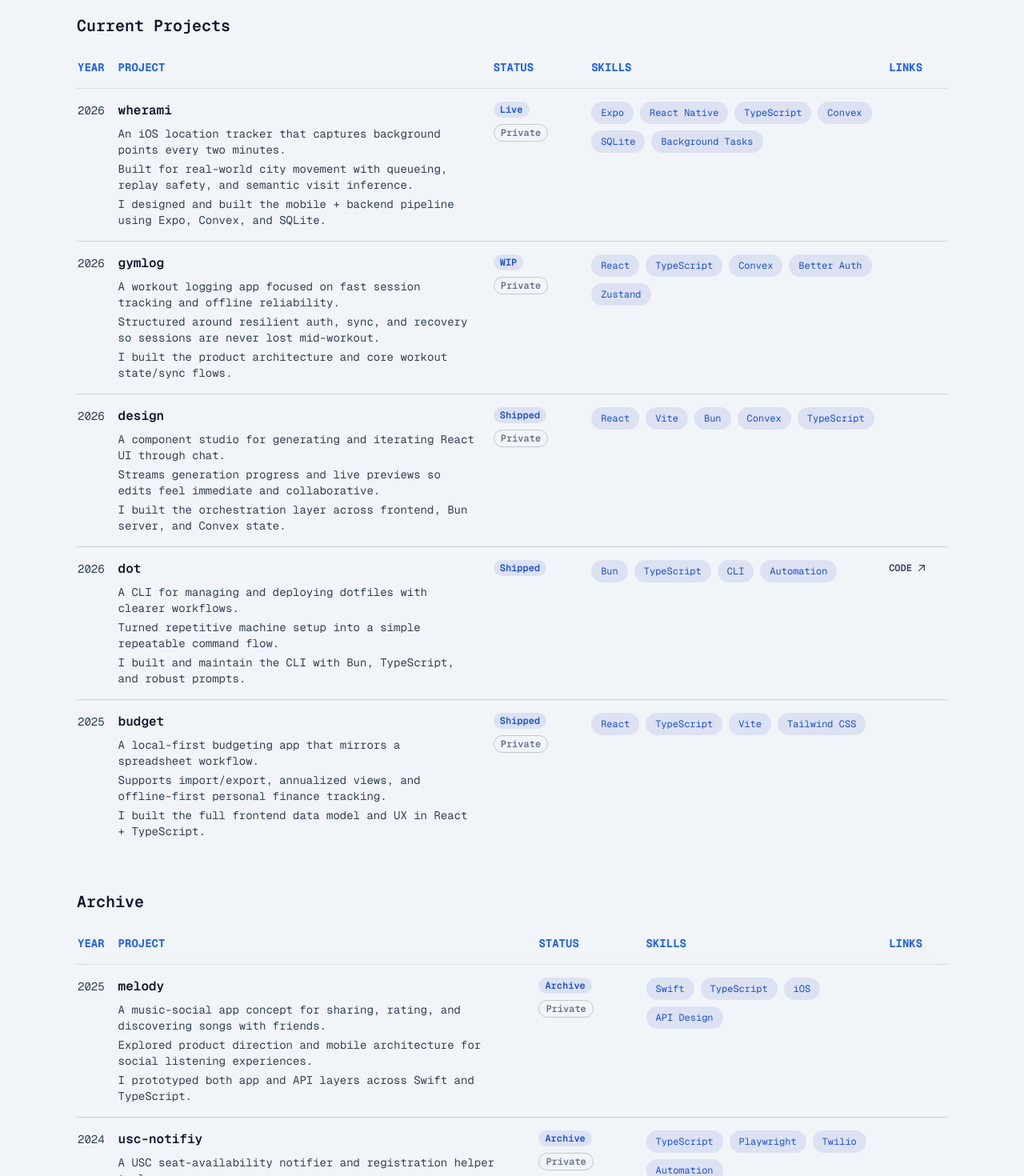
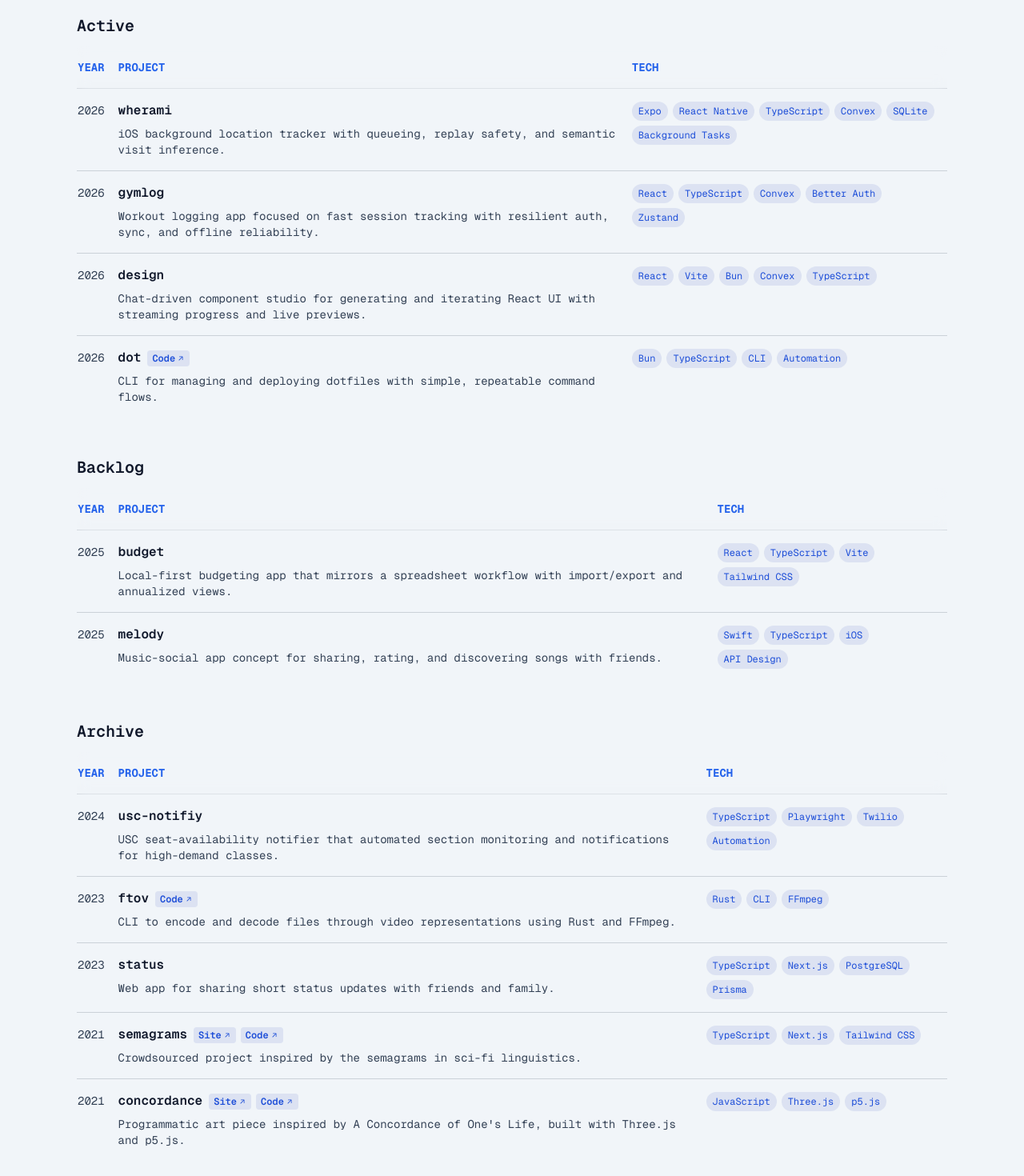
Before and after one commit to brendonzimmer/site, a Next.js app: page /projects in a window 1280 px wide. Shown: the part 180-1650 px from the top of the page at 80% size. Built offline with nearby package versions, Linux system fonts and the light colour scheme.

Commit message:
Adjust experience drawer styling

```diff
--- a/src/app/page.tsx
+++ b/src/app/page.tsx
@@ -85,7 +85,9 @@ const Experiences = () => (
   <Section.Items
     name="Experiences"
     items={experiences.map((experience) => (
-      <li key={`${experience.company.name}_${experience.date}`}>
+      <li
+        key={`${experience.company.name}_${experience.date}_${experience.roles[0].role}`}
+      >
         <Experience {...experience} />
       </li>
     ))}
--- a/src/app/projects/page.tsx
+++ b/src/app/projects/page.tsx
@@ -4,8 +4,12 @@ import { Item } from "@/components/item";
 import { projects } from "@/data";
 
 export default function ProjectsPage() {
-  const currentProjects = projects
+  const activeProjects = projects
     .filter((project) => project.group === "current")
+    .sort((a, b) => b.year - a.year);
+
+  const backlogProjects = projects
+    .filter((project) => project.group === "backlog")
     .sort((a, b) => b.year - a.year);
 
   const archiveProjects = projects
@@ -28,7 +32,10 @@ export default function ProjectsPage() {
       </h1>
 
       <main className="mt-4 flex flex-col gap-12">
-        <ProjectsTable title="Current Projects" rows={currentProjects} />
+        <ProjectsTable title="Active" rows={activeProjects} />
+        {backlogProjects.length > 0 && (
+          <ProjectsTable title="Backlog" rows={backlogProjects} />
+        )}
         <ProjectsTable title="Archive" rows={archiveProjects} />
       </main>
     </div>
@@ -51,9 +58,7 @@ function ProjectsTable({
           <tr className="text-sm font-semibold uppercase text-clr *:py-4">
             <th>Year</th>
             <th>Project</th>
-            <th className="hidden sm:table-cell">Status</th>
-            <th className="hidden sm:table-cell">Skills</th>
-            <th className="hidden sm:table-cell">Links</th>
+            <th className="hidden sm:table-cell">Tech</th>
           </tr>
         </thead>
 
@@ -65,31 +70,15 @@ function ProjectsTable({
             >
               <td className="translate-y-px">{project.year}</td>
               <td className="flex flex-col gap-2">
-                <Project.Title as="h2" title={project.title} />
-                <Project.Summary summary={project.summary} className="text-sm" />
-                <Project.Badges
-                  status={project.status}
-                  visibility={project.visibility}
-                  className="sm:hidden"
+                <Project.TitleRow
+                  as="h2"
+                  title={project.title}
+                  links={project.links}
                 />
-              </td>
-              <td className="hidden sm:table-cell">
-                <Project.Badges
-                  status={project.status}
-                  visibility={project.visibility}
-                />
+                <Project.Description description={project.description} />
               </td>
               <td className="hidden sm:table-cell">
                 <Item.Tags list={project.skills} />
-              </td>
-              <td className="hidden sm:table-cell">
-                <Project.Links
-                  links={project.links}
-                  title={project.title}
-                  forceColumn
-                  icon="arrow-out"
-                  className="text-auto"
-                />
               </td>
             </tr>
           ))}
--- a/src/components/item.tsx
+++ b/src/components/item.tsx
@@ -45,12 +45,12 @@ Item.Tags = function Tags({
 }) {
   if (!list?.length) return null;
   return (
-    <ul className={cn("flex flex-wrap gap-2", pCn)}>
+    <ul className={cn("flex flex-wrap gap-1.5", pCn)}>
       {list.map((tag) => (
         <li key={tag}>
           <div
             className={cn(
-              "whitespace-nowrap rounded-full bg-clr++/10 px-3 py-1 text-xs leading-5 text-clr+",
+              "whitespace-nowrap rounded-full bg-clr++/10 px-2 py-0.5 text-xs leading-5 text-clr+",
               tagCn,
             )}
           >
--- a/src/components/project.tsx
+++ b/src/components/project.tsx
@@ -1,29 +1,29 @@
-import { ArrowOutIcon, LinkIcon } from "@/icons";
+import { ArrowOutIcon } from "@/icons";
 import type { Project as ProjectType } from "@/data";
 import { InlineLink } from "./link";
-import { Item } from "./item";
 import { cn } from "@/utils";
 
 const statusLabel: Record<ProjectType["status"], string> = {
-  live: "Live",
-  shipped: "Shipped",
-  wip: "WIP",
-  archived: "Archive",
+  active: "Active",
+  backlog: "Backlog",
+  archive: "Archive",
 };
 
 export function Project(project: ProjectType) {
-  const { title, summary, skills, links, status, visibility } = project;
+  const { title, year, description, skills, links, status, visibility } =
+    project;
 
   return (
-    <div className="text-pretty lg:grid lg:grid-cols-[1fr_7fr]">
-      <Project.Links links={links} title={title} />
-
-      <div className="flex flex-col gap-2">
-        <Project.Title as="h3" title={title} />
-        <Project.Badges status={status} visibility={visibility} />
-        <Project.Summary summary={summary} />
-        <Item.Tags list={skills} />
-      </div>
+    <div className="flex flex-col gap-2 text-pretty">
+      <Project.TitleRow
+        as="h3"
+        title={title}
+        links={links}
+        year={year}
+        status={status}
+        visibility={visibility}
+      />
+      <Project.Description description={description} />
     </div>
   );
 }
@@ -35,89 +35,70 @@ Project.Title = function Title({
   title: string;
   as: "h2" | "h3";
 }) {
-  return <As className="text-base font-semibold leading-snug text-auto+">{title}</As>;
+  return (
+    <As className="text-base font-semibold leading-snug text-auto+">
+      {title}
+    </As>
+  );
 };
 
-Project.Badges = function Badges({
+Project.TitleRow = function TitleRow({
+  title,
+  links,
+  year,
   status,
   visibility,
-  className,
+  as: As,
 }: {
-  status: ProjectType["status"];
-  visibility: ProjectType["visibility"];
-  className?: string;
+  title: string;
+  links?: ProjectType["links"];
+  year?: number;
+  status?: ProjectType["status"];
+  visibility?: ProjectType["visibility"];
+  as: "h2" | "h3";
 }) {
   return (
-    <div className={cn("flex flex-wrap gap-2", className)}>
-      <span className="rounded-full bg-clr++/10 px-2 py-0.5 text-xs font-semibold text-clr+">
-        {statusLabel[status]}
-      </span>
+    <div className="flex flex-wrap items-baseline gap-1.5">
+      <As className="mr-0.5 text-base font-semibold leading-snug text-auto+">
+        {title}
+      </As>
+      {year && (
+        <span className="rounded bg-clr++/10 px-1.5 py-0.5 text-xs font-semibold text-clr+">
+          {year}
+        </span>
+      )}
+      {status && (
+        <span className="rounded bg-clr++/10 px-1.5 py-0.5 text-xs font-semibold text-clr+">
+          {statusLabel[status]}
+        </span>
+      )}
       {visibility === "private" && (
-        <span className="rounded-full border border-auto/25 px-2 py-0.5 text-xs font-semibold text-auto-">
+        <span className="rounded border border-auto/25 px-1.5 py-0.5 text-xs font-semibold text-auto-">
           Private
         </span>
       )}
-    </div>
-  );
-};
-
-Project.Summary = function Summary({
-  summary,
-  className,
-}: {
-  summary: ProjectType["summary"];
-  className?: string;
-}) {
-  return (
-    <div className={cn("flex flex-col gap-1 text-sm text-auto", className)}>
-      <p>{summary.what}</p>
-      <p>{summary.impact}</p>
-      <p>{summary.role}</p>
-    </div>
-  );
-};
-
-Project.Links = function Links({
-  links,
-  title,
-  icon = "link",
-  forceColumn = false,
-  className,
-}: {
-  links: ProjectType["links"];
-  title: string;
-  forceColumn?: boolean;
-  icon?: "link" | "arrow-out";
-  className?: string;
-}) {
-  if (!links?.length) return <div />;
-
-  return (
-    <div
-      className={cn(
-        "flex gap-2.5 pb-1 text-xs font-semibold uppercase lg:mt-0.5 lg:flex-col lg:gap-0.5 lg:pb-0 lg:pr-2",
-        forceColumn && "flex-col",
-      )}
-    >
-      {links.map(({ name, url }) => (
+      {links?.map(({ name, url }) => (
         <InlineLink
           key={`${name}_${url}`}
+          href={url}
           target={url.startsWith("/") ? "_self" : "_blank"}
-          href={url}
-          className={cn(
-            "flex items-center gap-1 text-clr",
-            icon === "arrow-out" && "group/link",
-            className,
-          )}
+          className="group/link rounded bg-clr++/10 px-1.5 py-0.5 text-xs font-semibold text-clr+"
           ariaLabel={`${name} link for ${title}`}
         >
-          {icon === "link" && <LinkIcon />}
           {name}
-          {icon === "arrow-out" && (
-            <ArrowOutIcon className="inline-block transition-transform group-hover/link:-translate-y-0.5 group-hover/link:translate-x-0.5 group-focus-visible/link:-translate-y-0.5 group-focus-visible/link:translate-x-0.5 motion-reduce:transition-none" />
-          )}
+          <ArrowOutIcon className="mb-px ml-0.5 inline-block size-2.5 transition-transform group-hover/link:-translate-y-0.5 group-hover/link:translate-x-0.5 group-focus-visible/link:-translate-y-0.5 group-focus-visible/link:translate-x-0.5 motion-reduce:transition-none" />
         </InlineLink>
       ))}
     </div>
   );
 };
+
+Project.Description = function Description({
+  description,
+  className,
+}: {
+  description: string;
+  className?: string;
+}) {
+  return <p className={cn("text-sm text-auto", className)}>{description}</p>;
+};
--- a/src/data.ts
+++ b/src/data.ts
@@ -22,10 +22,10 @@ export const experiences: Experience[] = [
   {
     roles: [
       { role: "Software Engineer", current: true },
-      { role: "Executive Board Member", current: true },
-      { role: "Director of Recruitment", current: true },
+      { role: "Executive Board Member", current: false },
+      { role: "Director of Recruitment", current: false },
     ],
-    date: "Jan 2023 — Present",
+    date: "Jan 2023 — May 2025",
     company: { name: "TroyLabs", url: "https://troylabs.vc" },
     description:
       "Delivered new features, tailored tech solutions, and strategic consultation to startups in weekly BUILD meetings. Oversaw full recruitment cycle, managing applicant events, group interviews, and facilitating weekly onboarding sessions to ensure cultural integration and support for new members.",
@@ -46,19 +46,13 @@ export const experiences: Experience[] = [
   },
 ] satisfies Experience[];
 
-export type ProjectSummary = {
-  what: string;
-  impact: string;
-  role: string;
-};
-
 export type Project = {
   title: string;
   year: number;
-  group: "current" | "archive";
-  status: "live" | "shipped" | "wip" | "archived";
+  group: "current" | "backlog" | "archive";
+  status: "active" | "backlog" | "archive";
   visibility: "public" | "private";
-  summary: ProjectSummary;
+  description: string;
   skills?: string[];
   links?: { name: string; url: string }[];
 };
@@ -68,14 +62,10 @@ export const projects: Project[] = [
     title: "wherami",
     year: 2026,
     group: "current",
-    status: "live",
+    status: "active",
     visibility: "private",
-    summary: {
-      what: "An iOS location tracker that captures background points every two minutes.",
-      impact:
-        "Built for real-world city movement with queueing, replay safety, and semantic visit inference.",
-      role: "I designed and built the mobile + backend pipeline using Expo, Convex, and SQLite.",
-    },
+    description:
+      "iOS background location tracker with queueing, replay safety, and semantic visit inference.",
     skills: [
       "Expo",
       "React Native",
@@ -89,99 +79,71 @@ export const projects: Project[] = [
     title: "gymlog",
     year: 2026,
     group: "current",
-    status: "wip",
+    status: "active",
     visibility: "private",
-    summary: {
-      what: "A workout logging app focused on fast session tracking and offline reliability.",
-      impact:
-        "Structured around resilient auth, sync, and recovery so sessions are never lost mid-workout.",
-      role: "I built the product architecture and core workout state/sync flows.",
-    },
+    description:
+      "Workout logging app focused on fast session tracking with resilient auth, sync, and offline reliability.",
     skills: ["React", "TypeScript", "Convex", "Better Auth", "Zustand"],
   },
   {
     title: "design",
     year: 2026,
     group: "current",
-    status: "shipped",
+    status: "active",
     visibility: "private",
-    summary: {
-      what: "A component studio for generating and iterating React UI through chat.",
-      impact:
-        "Streams generation progress and live previews so edits feel immediate and collaborative.",
-      role: "I built the orchestration layer across frontend, Bun server, and Convex state.",
-    },
+    description:
+      "Chat-driven component studio for generating and iterating React UI with streaming progress and live previews.",
     skills: ["React", "Vite", "Bun", "Convex", "TypeScript"],
   },
   {
     title: "dot",
     year: 2026,
     group: "current",
-    status: "shipped",
+    status: "active",
     visibility: "public",
-    summary: {
-      what: "A CLI for managing and deploying dotfiles with clearer workflows.",
-      impact:
-        "Turned repetitive machine setup into a simple repeatable command flow.",
-      role: "I built and maintain the CLI with Bun, TypeScript, and robust prompts.",
-    },
+    description:
+      "CLI for managing and deploying dotfiles with simple, repeatable command flows.",
     skills: ["Bun", "TypeScript", "CLI", "Automation"],
     links: [{ name: "Code", url: "https://github.com/b-relay/dot" }],
   },
   {
     title: "budget",
     year: 2025,
-    group: "current",
-    status: "shipped",
+    group: "backlog",
+    status: "backlog",
     visibility: "private",
-    summary: {
-      what: "A local-first budgeting app that mirrors a spreadsheet workflow.",
-      impact:
-        "Supports import/export, annualized views, and offline-first personal finance tracking.",
-      role: "I built the full frontend data model and UX in React + TypeScript.",
-    },
+    description:
+      "Local-first budgeting app that mirrors a spreadsheet workflow with import/export and annualized views.",
     skills: ["React", "TypeScript", "Vite", "Tailwind CSS"],
   },
   {
     title: "melody",
     year: 2025,
-    group: "archive",
-    status: "archived",
+    group: "backlog",
+    status: "backlog",
     visibility: "private",
-    summary: {
-      what: "A music-social app concept for sharing, rating, and discovering songs with friends.",
-      impact:
-        "Explored product direction and mobile architecture for social listening experiences.",
-      role: "I prototyped both app and API layers across Swift and TypeScript.",
-    },
+    description:
+      "Music-social app concept for sharing, rating, and discovering songs with friends.",
     skills: ["Swift", "TypeScript", "iOS", "API Design"],
   },
   {
     title: "usc-notifiy",
     year: 2024,
     group: "archive",
-    status: "archived",
+    status: "archive",
     visibility: "private",
-    summary: {
-      what: "A USC seat-availability notifier and registration helper tool.",
-      impact:
-        "Automated section monitoring and notifications for high-demand classes.",
-      role: "I built the monitoring loop, parsing, and notification flow end to end.",
-    },
+    description:
+      "USC seat-availability notifier that automated section monitoring and notifications for high-demand classes.",
     skills: ["TypeScript", "Playwright", "Twilio", "Automation"],
   },
   {
     title: "ftov",
     year: 2023,
     group: "archive",
-    status: "archived",
+    status: "archive",
     visibility: "public",
-    summary: {
-      what: "A CLI to encode and decode files through video representations.",
-      impact:
-        "Experimented with media pipelines and binary transformations in a practical CLI.",
-      role: "I built the full toolchain in Rust with FFmpeg integration.",
-    },
+    description:
+      "CLI to encode and decode files through video representations using Rust and FFmpeg.",
     skills: ["Rust", "CLI", "FFmpeg"],
     links: [{ name: "Code", url: "https://github.com/brendonzimmer/ftov" }],
   },
@@ -189,28 +151,20 @@ export const projects: Project[] = [
     title: "status",
     year: 2023,
     group: "archive",
-    status: "archived",
+    status: "archive",
     visibility: "private",
-    summary: {
-      what: "A web app for sharing short status updates with friends and family.",
-      impact:
-        "Tested lightweight social presence patterns with simple publishing UX.",
-      role: "I built the full-stack app with Next.js and PostgreSQL tooling.",
-    },
+    description:
+      "Web app for sharing short status updates with friends and family.",
     skills: ["TypeScript", "Next.js", "PostgreSQL", "Prisma"],
   },
   {
     title: "semagrams",
     year: 2021,
     group: "archive",
-    status: "archived",
+    status: "archive",
     visibility: "public",
-    summary: {
-      what: "A crowdsourced project inspired by the semagrams in sci-fi linguistics.",
-      impact:
-        "Combined collaborative input with creative worldbuilding in a web experience.",
-      role: "I built the project frontend and deployed the full app.",
-    },
+    description:
+      "Crowdsourced project inspired by the semagrams in sci-fi linguistics.",
     skills: ["TypeScript", "Next.js", "Tailwind CSS"],
     links: [
       { name: "Site", url: "https://semagrams.brendon.app" },
@@ -221,14 +175,10 @@ export const projects: Project[] = [
     title: "concordance",
     year: 2021,
     group: "archive",
-    status: "archived",
+    status: "archive",
     visibility: "public",
-    summary: {
-      what: "A programmatic art piece inspired by A Concordance of One's Life.",
-      impact:
-        "Translated literary ideas into an interactive visual narrative.",
-      role: "I built the visual system with Three.js and p5.js.",
-    },
+    description:
+      "Programmatic art piece inspired by A Concordance of One's Life, built with Three.js and p5.js.",
     skills: ["JavaScript", "Three.js", "p5.js"],
     links: [
       { name: "Site", url: "https://concordance.brendon.app" },
```
Also changed, not shown: src/components/experience.tsx (+4 -3 lines).
